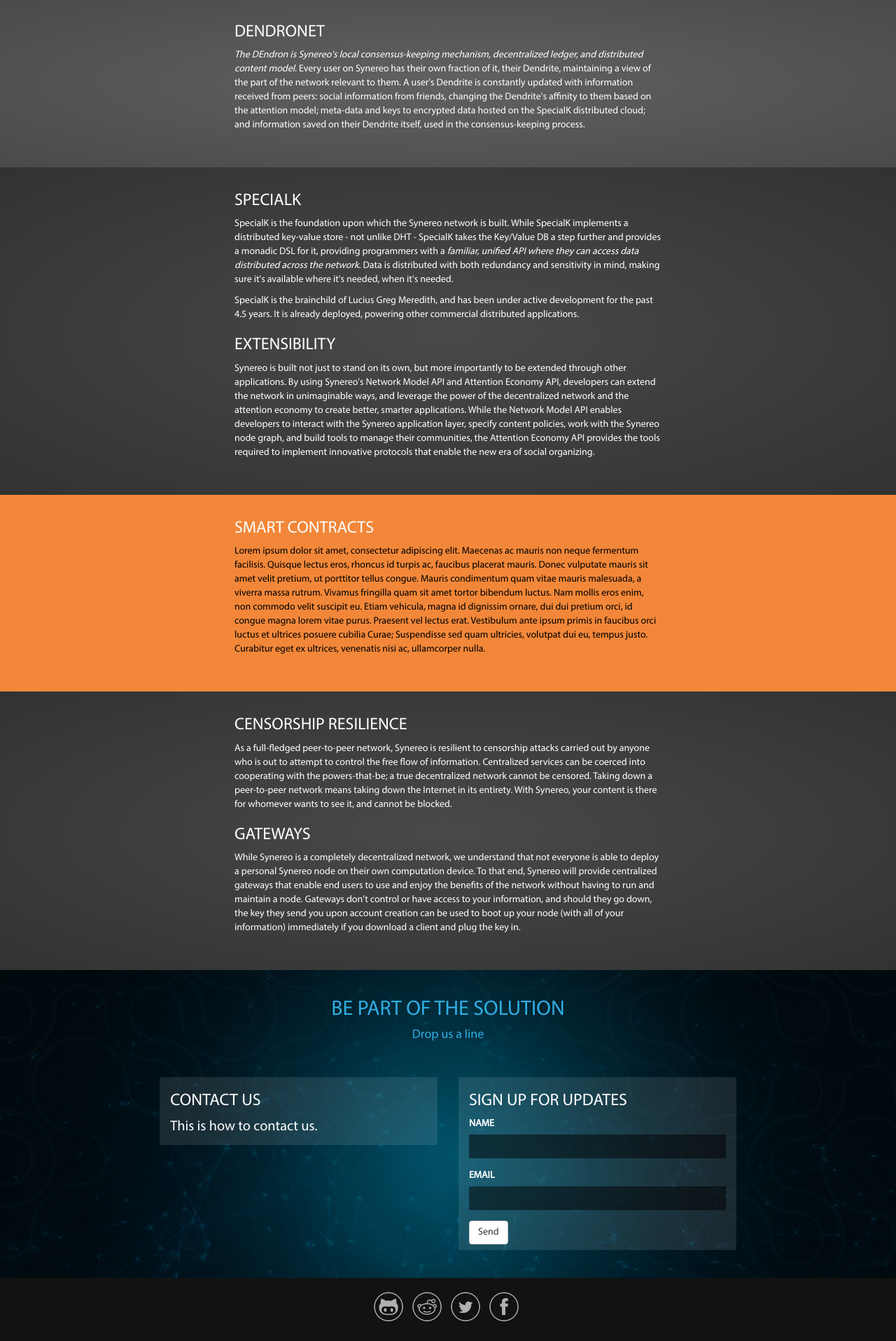
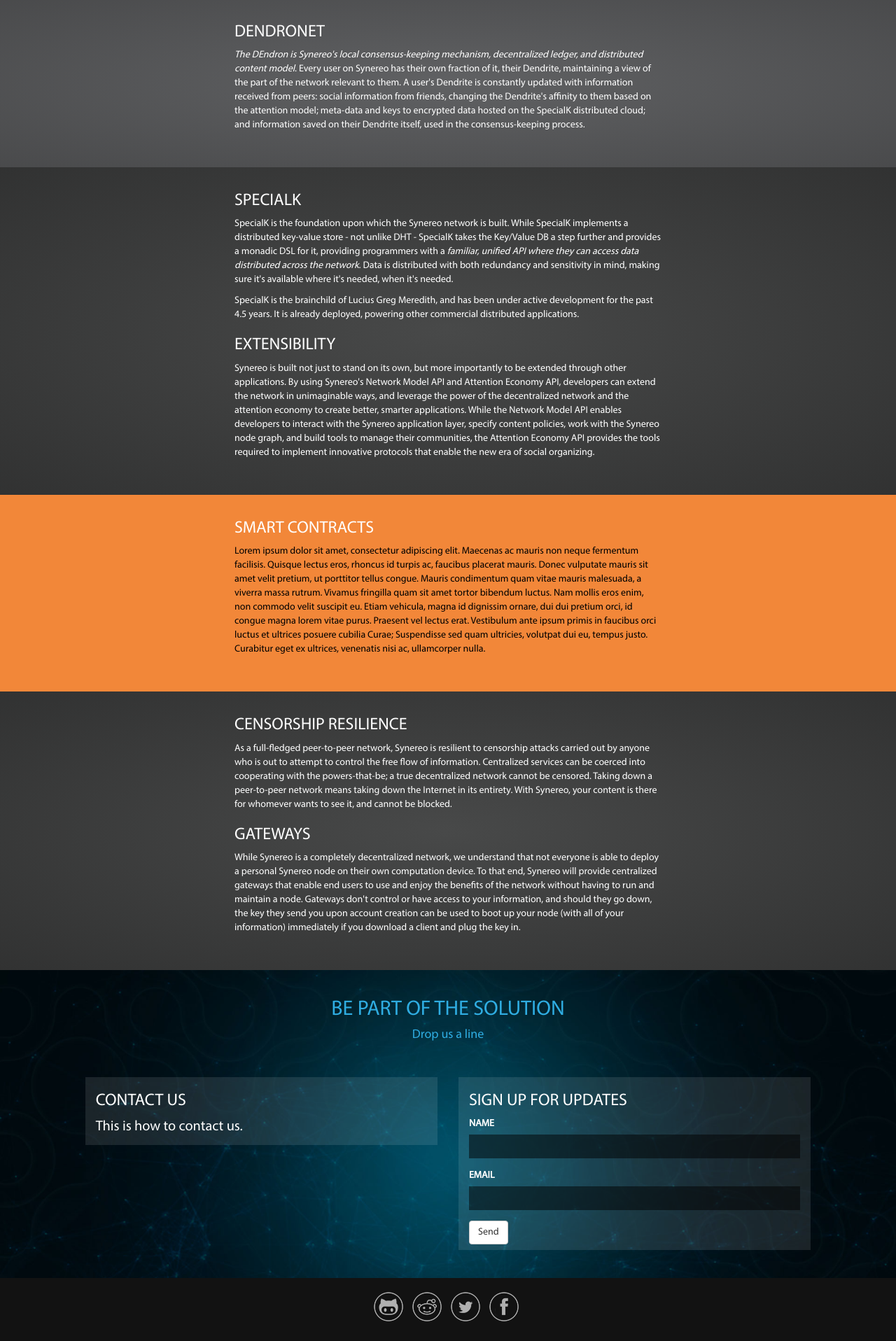
Before and after one commit to synereo/synereo.github.io, a Jekyll site: the page built from learn-more/index.html, in a window 1280 px wide. Shown: the part 1683-3599 px from the top of the page at 70% size. Built offline with Jekyll 4.4.1, drawn with Linux system fonts in a browser that asks for light colours; nearby versions of some CDN libraries.

Commit message:
Larger contact boxes

```diff
--- a/_layouts/learn-more.html
+++ b/_layouts/learn-more.html
@@ -167,13 +167,13 @@
           </div>
         </div>
         <div class="row cube-row">
-          <div class="col-md-4 col-md-offset-2">
+          <div class="col-md-5 col-md-offset-1">
             <div class="footer-cube">
               <h3>Contact Us</h3>
               <p>This is how to contact us.</p>
             </div>
           </div>
-          <div class="col-md-4">
+          <div class="col-md-5">
             <div class="footer-cube">
               <h3>Sign up for updates</h3>
               <form action="//synereo.us9.list-manage.com/subscribe/post?u=ae1fbeb3801174c1ec952ce8b&amp;id=d723ef8fe9" method="post" class="subscribe" target="_blank">
```
